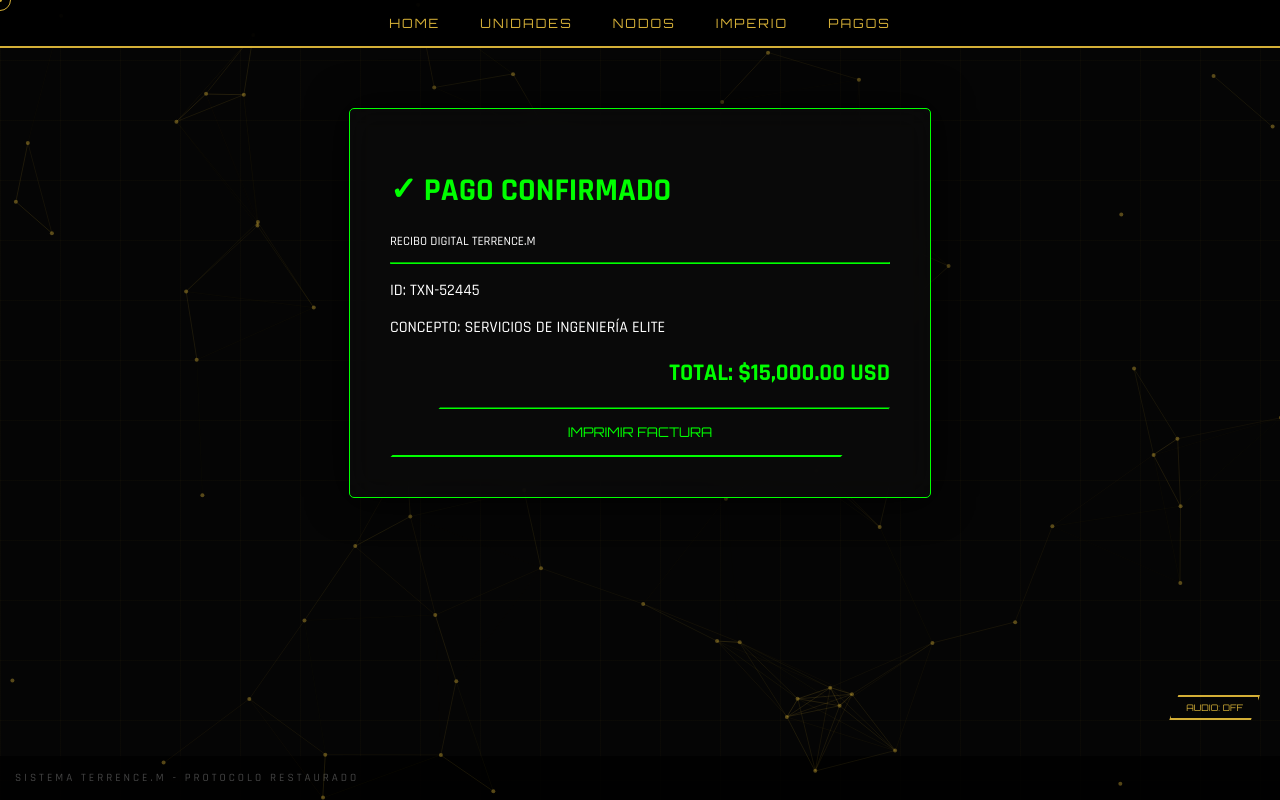
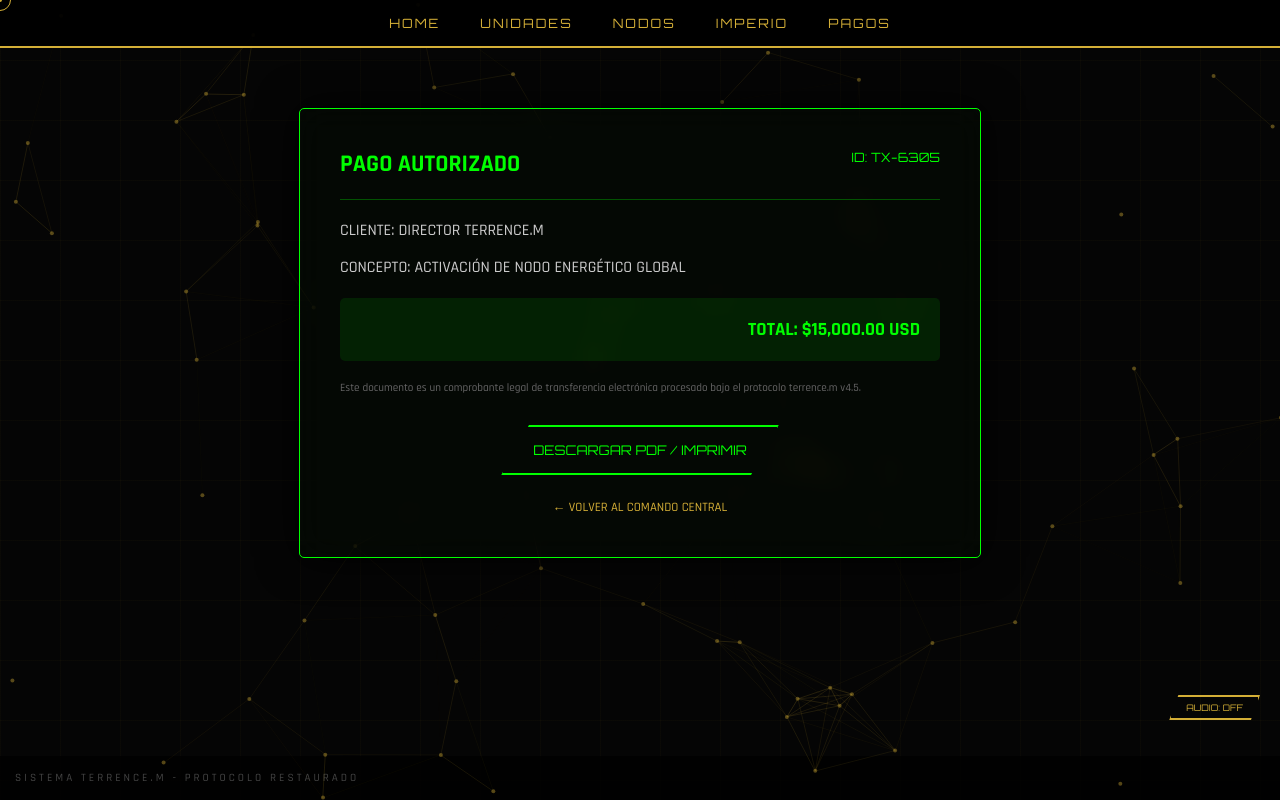
Before and after one commit to Terrence2333/terrence_m_ecokids, a Flask app: page /exito in a window 1280 px wide. Run offline with Flask 3, Linux system fonts and the light colour scheme.

Commit message:
Actualización Automática Nivel Dios - Terrence Mayorga

```diff
--- a/templates/exito.html
+++ b/templates/exito.html
@@ -1,13 +1,26 @@
 {% extends "base.html" %}
-{% block title %}Transacción Exitosa{% endblock %}
+{% block title %}Factura Digital{% endblock %}
 {% block content %}
-<div class="glass-panel" style="border-color: #00ff00; text-align: left; max-width: 500px; margin: auto;">
-    <h1 style="color: #00ff00;">✓ PAGO CONFIRMADO</h1>
-    <p style="font-size: 0.8rem;">RECIBO DIGITAL TERRENCE.M</p>
-    <hr style="border-color: #00ff00;">
-    <p>ID: TXN-{{ range(10000, 99999) | random }}</p>
-    <p>CONCEPTO: SERVICIOS DE INGENIERÍA ELITE</p>
-    <h2 style="color: #00ff00; text-align: right;">TOTAL: $15,000.00 USD</h2>
-    <button onclick="window.print()" class="btn-divine" style="border-color: #00ff00; color: #00ff00; width: 100%;">IMPRIMIR FACTURA</button>
+<div class="glass-panel" style="max-width: 600px; margin: auto; text-align: left; border: 1px solid #00ff00; padding: 40px; background: rgba(0,20,0,0.2);">
+    <div style="display: flex; justify-content: space-between;">
+        <h2 style="color: #00ff00; margin: 0;">PAGO AUTORIZADO</h2>
+        <span style="color: #00ff00; font-family: 'Orbitron'; font-size: 0.8rem;">ID: TX-{{ range(1000, 9999) | random }}</span>
+    </div>
+    <hr style="border: 0; border-top: 1px solid rgba(0,255,0,0.3); margin: 20px 0;">
+
+    <p style="color: #ccc;">CLIENTE: DIRECTOR TERRENCE.M</p>
+    <p style="color: #ccc;">CONCEPTO: ACTIVACIÓN DE NODO ENERGÉTICO GLOBAL</p>
+
+    <div style="background: rgba(0,255,0,0.1); padding: 20px; border-radius: 5px; margin: 20px 0;">
+        <h3 style="margin: 0; color: #00ff00; text-align: right;">TOTAL: $15,000.00 USD</h3>
+    </div>
+
+    <p style="font-size: 0.7rem; color: #666;">Este documento es un comprobante legal de transferencia electrónica procesado bajo el protocolo terrence.m v4.5.</p>
+
+    <div style="text-align: center; margin-top: 30px;">
+        <button onclick="window.print()" class="btn-divine" style="border-color: #00ff00; color: #00ff00;">DESCARGAR PDF / IMPRIMIR</button>
+        <br><br>
+        <a href="/" style="color: var(--gold); text-decoration: none; font-size: 0.8rem;">← VOLVER AL COMANDO CENTRAL</a>
+    </div>
 </div>
 {% endblock %}
```
Also changed, not shown: app.py (+13 -6 lines), templates/pagos.html (+26 -17 lines).
